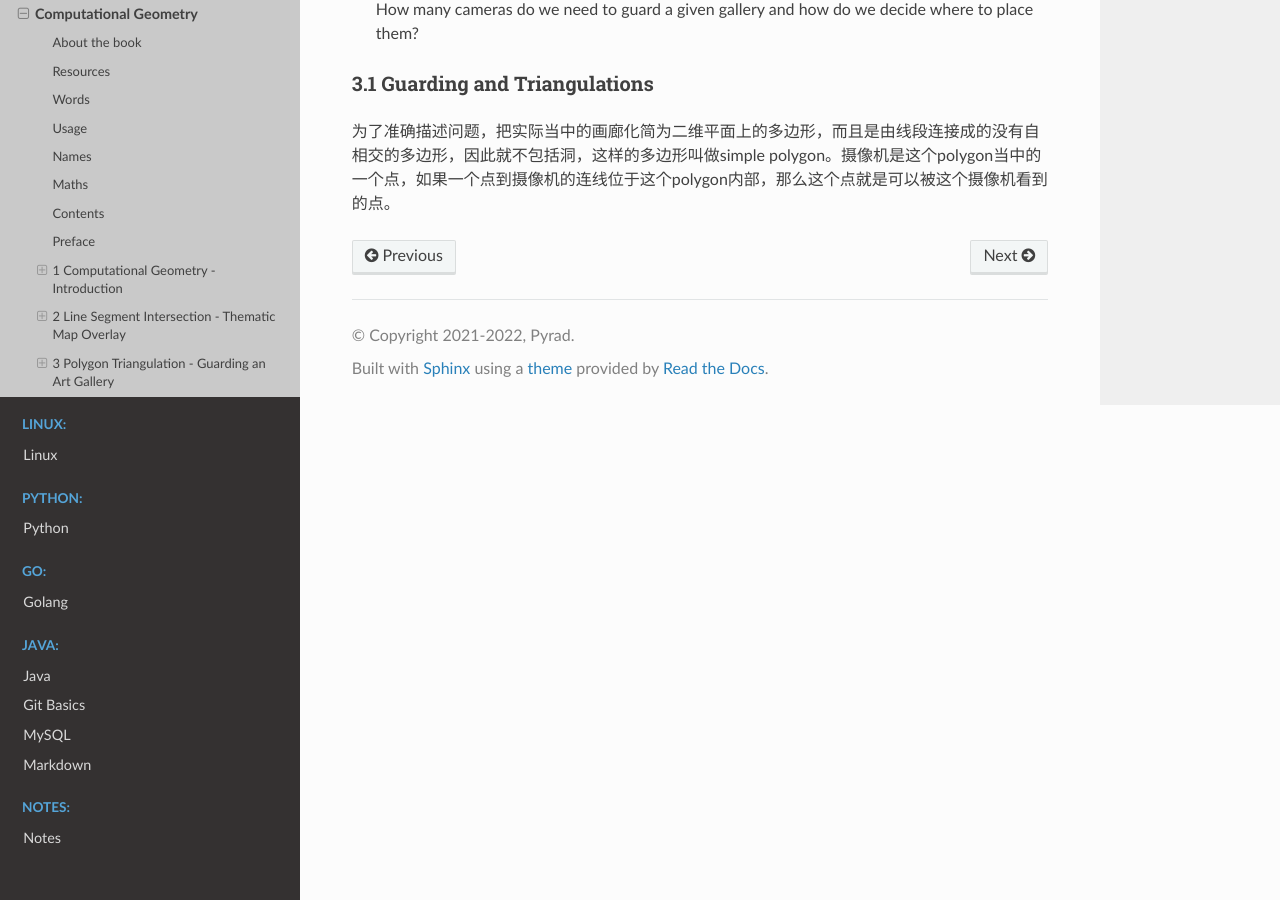
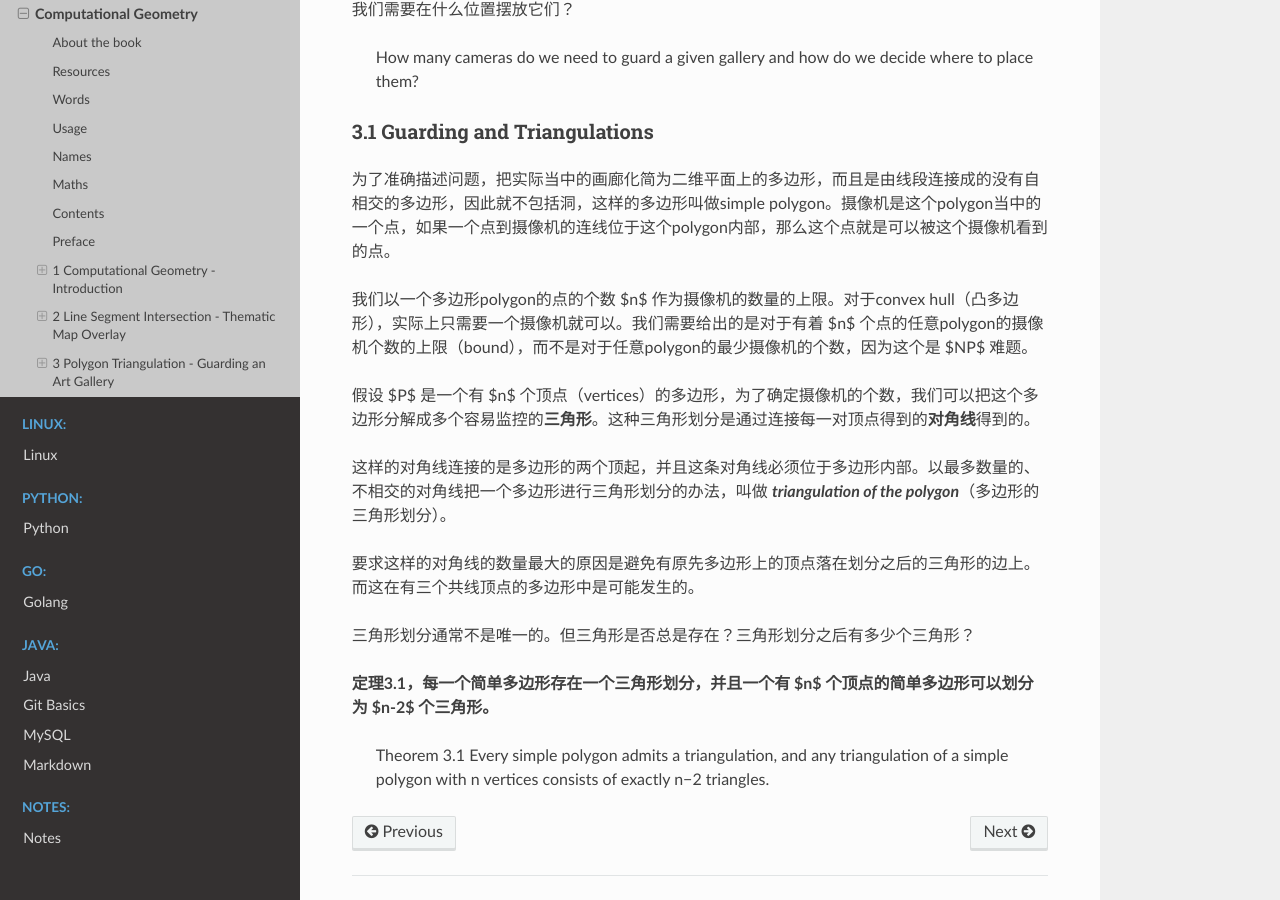
Before and after one commit to Pyrad/pyradnotes, a Sphinx documentation site: the page built from source/Geometry/ComputationalGeometryAA3rd.md, in a window 1280 px wide and 900 px high, scrolled down 22910 px. Built offline with Sphinx 7.4.7 and the Read the Docs theme 2.0.0, drawn with Linux system fonts in a browser that asks for light colours; some of the changed text lies outside the part shown.

Commit message:
CGAA3 chap3 triangulation for simple polygons

```diff
--- a/source/Geometry/ComputationalGeometryAA3rd.md
+++ b/source/Geometry/ComputationalGeometryAA3rd.md
@@ -79,6 +79,8 @@ Published by Springer
 **corollary** */ˈkɔːrəleri/* *n.* 推论；必然的结果
 
 **paradigm** */ˈpærədaɪm/* *n.* 典范，范例；样板，范式；词形变化表；纵聚合关系语言项
+
+**triangulation** */traɪˌæŋɡjuˈleɪʃn/* *n.* [测] 三角测量；三角形划分
 
 
 
@@ -876,3 +878,17 @@ problem，第7章用它来计算Voronoi diagram（维诺图） of a set of point
 ### 3.1 Guarding and Triangulations
 
 为了准确描述问题，把实际当中的画廊化简为二维平面上的多边形，而且是由线段连接成的没有自相交的多边形，因此就不包括洞，这样的多边形叫做simple polygon。摄像机是这个polygon当中的一个点，如果一个点到摄像机的连线位于这个polygon内部，那么这个点就是可以被这个摄像机看到的点。
+
+我们以一个多边形polygon的点的个数 $n$ 作为摄像机的数量的上限。对于convex hull（凸多边形），实际上只需要一个摄像机就可以。我们需要给出的是对于有着 $n$ 个点的任意polygon的摄像机个数的上限（bound），而不是对于任意polygon的最少摄像机的个数，因为这个是 $NP$ 难题。
+
+假设 $P$ 是一个有 $n$ 个顶点（vertices）的多边形，为了确定摄像机的个数，我们可以把这个多边形分解成多个容易监控的**三角形**。这种三角形划分是通过连接每一对顶点得到的**对角线**得到的。
+
+这样的对角线连接的是多边形的两个顶起，并且这条对角线必须位于多边形内部。以最多数量的、不相交的对角线把一个多边形进行三角形划分的办法，叫做 ***triangulation of the polygon***（多边形的三角形划分）。
+
+要求这样的对角线的数量最大的原因是避免有原先多边形上的顶点落在划分之后的三角形的边上。而这在有三个共线顶点的多边形中是可能发生的。
+
+三角形划分通常不是唯一的。但三角形是否总是存在？三角形划分之后有多少个三角形？
+
+**定理3.1，每一个简单多边形存在一个三角形划分，并且一个有 $n$ 个顶点的简单多边形可以划分为 $n-2$ 个三角形。**
+
+> Theorem 3.1 Every simple polygon admits a triangulation, and any triangulation of a simple polygon with n vertices consists of exactly n−2 triangles.
```
